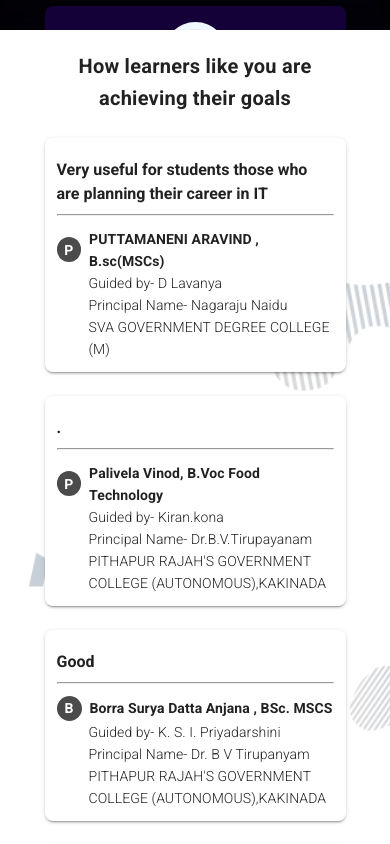
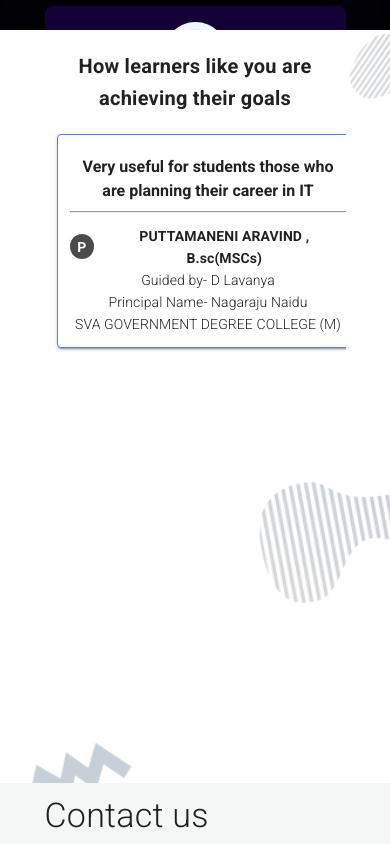
Before and after one commit to shivprasad721/appgenesis, a Vue app: page /#/intern in a window 390 px wide. Shown: the part 5800-6644 px from the top of the page. Built offline with nearby package versions, Linux system fonts and the light colour scheme; what vue-particles, vue-youtube-embed would draw is missing.

Commit message:
Added slider and router

```diff
--- a/package.json
+++ b/package.json
@@ -13,7 +13,7 @@
         "particles.vue": "^3.12.0",
         "tsparticles-slim": "^2.12.0",
         "vue": "^2.6.12",
-        "vue-router": "^4.2.4",
+        "vue-router": "^3.6.5",
         "vue-youtube-embed": "^2.2.2",
         "vuetify": "^2.7.1"
     },
--- a/public/index.html
+++ b/public/index.html
@@ -8,12 +8,14 @@
     <title>App Genesis</title>
     <link rel="stylesheet" href="https://fonts.googleapis.com/css?family=Roboto:100,300,400,500,700,900">
     <link rel="stylesheet" href="https://cdn.jsdelivr.net/npm/@mdi/font@latest/css/materialdesignicons.min.css">
-
+    <link rel="stylesheet" href="https://cdn.jsdelivr.net/npm/swiper@8/swiper-bundle.min.css" />
   </head>
   <body>
     <noscript>
       <strong>We're sorry but <%= htmlWebpackPlugin.options.title %> doesn't work properly without JavaScript enabled. Please enable it to continue.</strong>
     </noscript>
+    <script src="https://cdn.jsdelivr.net/npm/swiper@8/swiper-bundle.min.js"></script>
+
     <div id="app"></div>
     <!-- built files will be auto injected -->
   </body>
--- a/src/App.vue
+++ b/src/App.vue
@@ -2,7 +2,7 @@
   <v-app>
     <navigation :color="color" :flat="flat" />
     <v-main class="pt-0">
-      <Internship/>
+      <router-view></router-view>
     </v-main>
     <v-scale-transition>
       <v-btn
@@ -40,7 +40,6 @@
       </v-btn>
     </div>
     <foote />
-
   </v-app>
 </template>
 
--- a/src/components/Achievements.vue
+++ b/src/components/Achievements.vue
@@ -45,30 +45,34 @@
             <v-row align="center" justify="center">
               <v-col cols="12"  class="text-left">
                 <div class="font-weight-bold display-2 my-2 text-center text-sm-h5 text-h6 ">How learners like you are achieving their goals</div>
-                <v-row align="center" justify="center" class="my-3">
-                <v-col cols="12" md="4" v-for="card of reviewData" :key="card.name" class="d-flex flex-column"  >
-                  <v-card
-                          class="pa-3" rounded="lg"
+                <div class="swiper mySwiper" >
+                    <div align="center" justify="center" class="my-3 swiper-wrapper px-3 pr-3" >
+                    <v-card v-for="card of reviewData" :key="card.name" class="swiper-slide"  style="border:1px solid rgb(82, 122, 255)">
+                      <div
+                              class="pa-3 " rounded="lg"
                           >
                           <!-- <div class="comman">&#8216;&#8216;</div> -->
-                          <div class="d-flex justify-start font-weight-bold mt-2 mb-2 " >
+                              <div class="d-flex justify-center font-weight-bold mt-2 mb-2 " >
                               {{card.Feedback}}
                               </div><hr>
                               <div class="mt-3">
-                            <div class="d-flex justify-start font-weight-bold text-subtitle-2 align-center" >
+                                <div class="d-flex justify-center font-weight-bold text-subtitle-2 align-center" >
                                     <div class="iconCircle white--text mr-2">{{card.Student[0]}}</div>
                                         {{card.Student}}, {{ card.group }}
                                 </div>
-                            <div class=" font-weight-light text-subtitle-2 align-center pl-8" >
-                                Guided by- {{ card.GUIDE }} <br/>
-                                Principal Name- {{ card["PRINCIPAL "]  }} <br/>
-                                {{ card.college }}
+                                <div class=" font-weight-light text-subtitle-2 align-center items-center" >
+                                    <div class="d-flex justify-center">Guided by- {{ card.GUIDE }}</div>
+                                    <div  class="d-flex justify-center">Principal Name- {{ card["PRINCIPAL "]  }} </div>
+                                    <div  class="d-flex justify-center">{{ card.college }}
+                                    </div>
+                                </div>
                             </div>
                       </div>
                     </v-card>
-                </v-col>
-              </v-row>
-
+                  </div>
+                  <!-- <div class="swiper-button-next"></div>
+                  <div class="swiper-button-prev"></div> -->
+               </div>
               </v-col>
             </v-row>
           </v-col>
@@ -122,6 +126,37 @@
    }),
    mounted(){
     this.reviewData = reviewData.Data
+    this.insilize();
+   },
+   methods:{
+    insilize(){
+      var swiper = new Swiper(".mySwiper", {
+        slidesPerView: 1,
+        spaceBetween: 0,
+        navigation: {
+            nextEl: '.swiper-button-next',
+            prevEl: '.swiper-button-prev',
+        },
+        breakpoints: {
+            200: {
+                slidesPerView: 1,
+                spaceBetween: 10,
+            },
+            640: {
+                slidesPerView: 2,
+                spaceBetween: 20,
+            },
+            768: {
+                slidesPerView: 3,
+                spaceBetween: 20,
+            },
+            1024: {
+                slidesPerView: 3,
+                spaceBetween: 20,
+            },
+        },
+    })
+    }
    }
   }
   </script>
@@ -183,3 +218,6 @@
   }
   }
   </style>
+  <style>
+
+  </style>
--- a/src/components/Navigation.vue
+++ b/src/components/Navigation.vue
@@ -58,14 +58,14 @@
         v-if="isXs"
       />
       <div v-else>
-        <v-btn text color="black" @click="$vuetify.goTo('#hero')">
-          <span class="mr-2">Home</span>
+        <v-btn text color="black" to="/">
+          <span class="mr-2" >Home</span>
         </v-btn>
         <v-btn text  color="black" @click="$vuetify.goTo('#about')">
           <span class="mr-2">Services</span>
         </v-btn>
-        <v-btn text  color="black" @click="$vuetify.goTo('#download')">
-          <span class="mr-2">Internship</span>
+        <v-btn text  color="black" to="/intern">
+          <span class="mr-2" >Internship</span>
         </v-btn>
         <!-- <v-btn text  color="black" @click="$vuetify.goTo('#pricing')">
           <span class="mr-2"></span>
--- a/src/main.js
+++ b/src/main.js
@@ -3,10 +3,19 @@ import App from './App.vue'
 import vuetify from './plugins/vuetify';
 import VueYouTubeEmbed from 'vue-youtube-embed'
 import VueParticles from 'vue-particles'
+import VueRouter from 'vue-router'
+import HomePage from './Pages/homePage.vue'
+import Internship from './Pages/Internship.vue'
+
+Vue.use(VueRouter)
 Vue.use(VueParticles)
 // import firebase from 'firebase/app'
 // import 'firebase/firestore'
+const routes = [
+  { path: '/', component: HomePage },
+  { path: '/intern', component: Internship }
 
+]
 Vue.use(VueYouTubeEmbed)
 Vue.config.productionTip = false
 
@@ -15,8 +24,11 @@ Vue.config.productionTip = false
 // })
 
 // export const db = firebase.firestore()
+const router = new VueRouter({
+  routes // short for `routes: routes`
+})
 
 new Vue({
-  vuetify,
+  vuetify,router,
   render: h => h(App)
 }).$mount('#app')
```
Also changed, not shown: 1 other file (tests, documents, lock files or other folders). Lines whose indentation alone changed are shown as unchanged.
